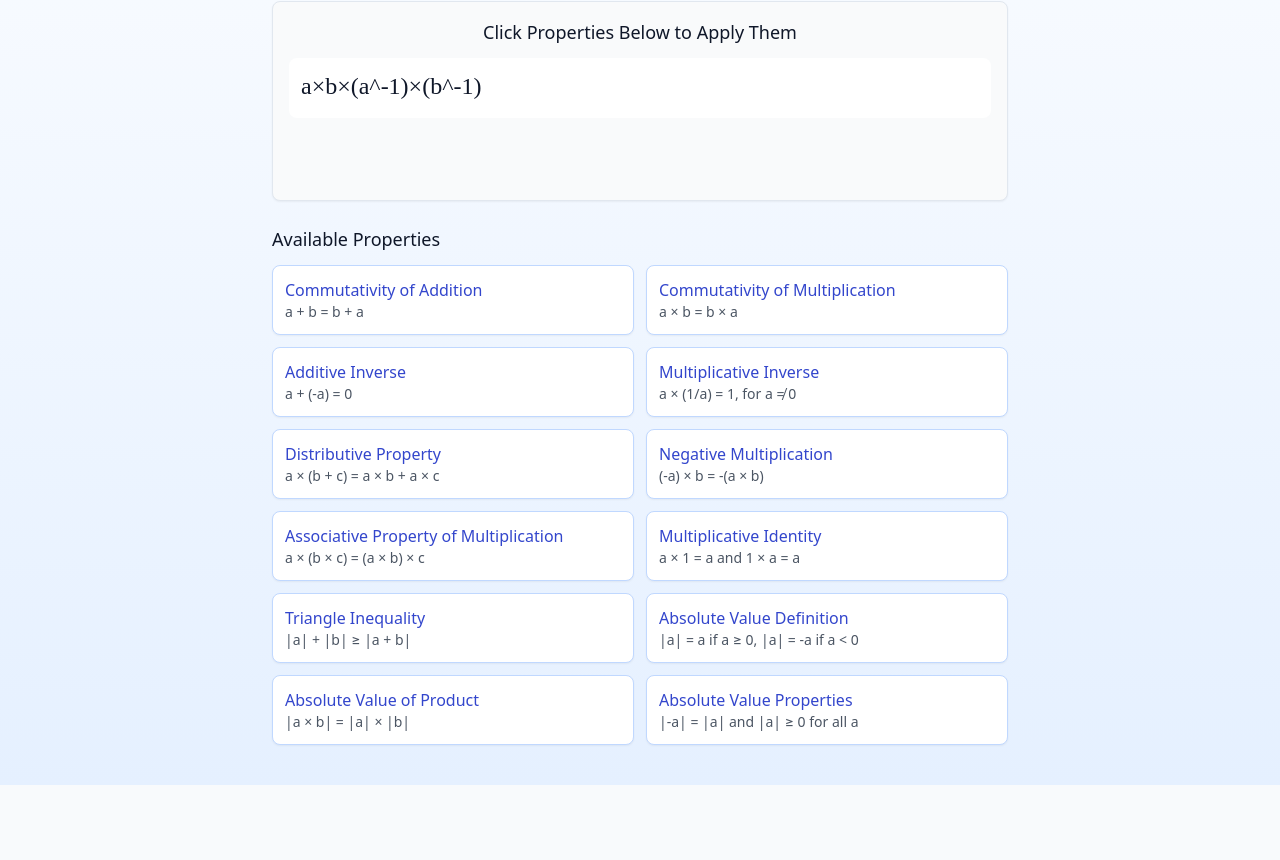
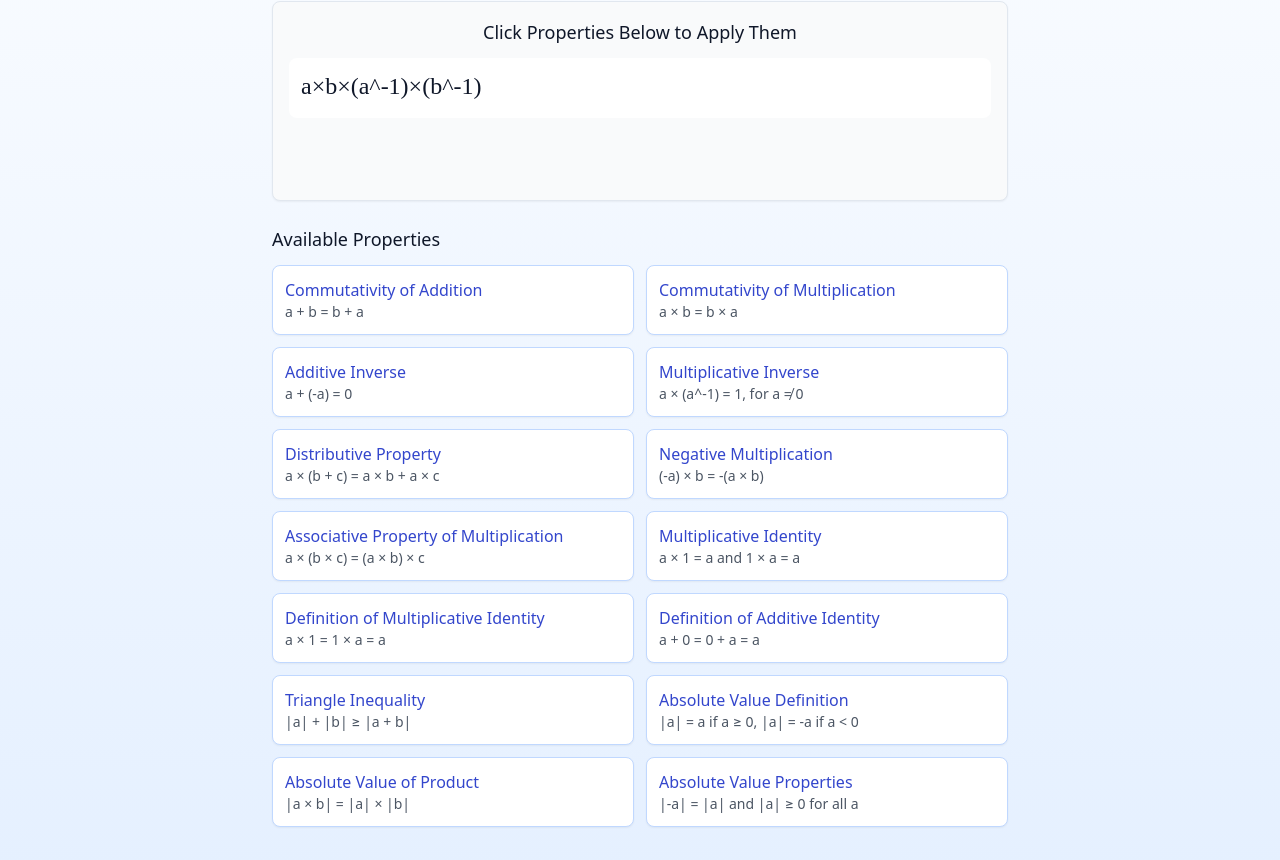
Before and after one commit to jacobsus7/theorem-tiles-interactive, a React (Vite) app: page /inverse-product in a window 1280 px wide. Shown: the part 395-1255 px from the top of the page. Before the commit the page ends 1180 px from the top, so only its background shows below. Built offline with nearby package versions, Linux system fonts and the light colour scheme.

Commit message:
Add triangle inequality and identity properties
Adds the triangle inequality theorem and properties for multiplicative and additive identities. Fixes the multiplicative inverse application.

```diff
--- a/src/data/theorems.ts
+++ b/src/data/theorems.ts
@@ -21,7 +21,7 @@ export const properties: Property[] = [
   {
     id: "mult_inverse",
     name: "Multiplicative Inverse",
-    description: "a × (1/a) = 1, for a ≠ 0",
+    description: "a × (a^-1) = 1, for a ≠ 0",
   },
   {
     id: "distributive",
@@ -42,6 +42,16 @@ export const properties: Property[] = [
     id: "mult_identity",
     name: "Multiplicative Identity",
     description: "a × 1 = a and 1 × a = a",
+  },
+  {
+    id: "mult_identity_def",
+    name: "Definition of Multiplicative Identity",
+    description: "a × 1 = 1 × a = a",
+  },
+  {
+    id: "add_identity_def",
+    name: "Definition of Additive Identity",
+    description: "a + 0 = 0 + a = a",
   },
   {
     id: "triangle_inequality",
@@ -132,7 +142,7 @@ export const applyProperty = (
     };
   }
 
-  if (expression === "-(-1 × 1)" && propertyId === "mult_inverse") {
+  if (expression === "-(-1 × 1)" && propertyId === "mult_identity") {
     return {
       newExpression: "-(-1)",
       explanation: "Applied the multiplicative identity property: a × 1 = a"
@@ -168,7 +178,8 @@ export const applyProperty = (
     };
   }
 
-  if (expression === "a×1×(a^-1)" && propertyId === "mult_identity") {
+  if (expression === "a×1×(a^-1)" && propertyId === "mult_identity" ||
+      expression === "a×1×(a^-1)" && propertyId === "mult_identity_def") {
     return {
       newExpression: "a×(a^-1)",
       explanation: "Applied multiplicative identity: a×1 = a"
@@ -182,11 +193,27 @@ export const applyProperty = (
     };
   }
 
-  // Fix for 1×1 = 1
-  if (expression === "1×1" && propertyId === "mult_identity") {
+  // For 1×1 = 1
+  if ((expression === "1×1" && propertyId === "mult_identity") ||
+      (expression === "1×1" && propertyId === "mult_identity_def")) {
     return {
       newExpression: "1",
       explanation: "Applied multiplicative identity: 1×1 = 1"
+    };
+  }
+
+  // For additive identity
+  if (expression.includes("+0") && propertyId === "add_identity_def") {
+    return {
+      newExpression: expression.replace("+0", ""),
+      explanation: "Applied additive identity: a+0 = a"
+    };
+  }
+
+  if (expression.includes("0+") && propertyId === "add_identity_def") {
+    return {
+      newExpression: expression.replace("0+", ""),
+      explanation: "Applied additive identity: 0+a = a"
     };
   }
 
--- a/src/pages/Index.tsx
+++ b/src/pages/Index.tsx
@@ -2,7 +2,6 @@
 import React from 'react';
 import TheoremProver from '@/components/TheoremProver';
 import { theorems } from '@/data/theorems';
-import { Button } from '@/components/ui/button';
 import { Link } from 'react-router-dom';
 
 const Index = () => {
```
